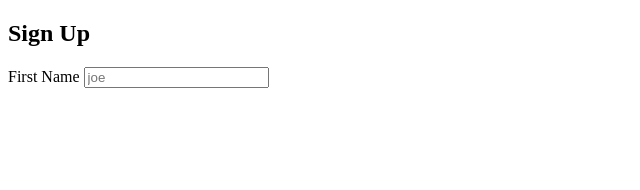
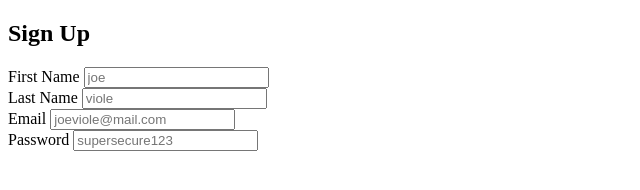
Before and after one commit to Bilkis2023/Objects-store, a plain HTML site: page index.html in a window 1280 px wide. Shown: the whole page, without its empty margins (0-640 px from the left). Drawn offline with Linux system fonts and the light colour scheme.

Commit message:
add more code to code base

```diff
--- a/index.html
+++ b/index.html
@@ -11,11 +11,27 @@
     <div class="clearfix">
         <div class="card">
             <h2>Sign Up</h2>
-<div class="input-group" >
-    <lebel for="first-name" >First Name</lebel>
-    <input type="text" name="first-name" id="first-name" placeholder="joe" />
+            <form method="POST">
+                <div class="input-group">
+                    <label for="first-name">First Name</label>
+                    <input type="text" name="first-name" id="first-name" placeholder="joe" />
+                </div>
 
-</div>
+                <div class="input-group">
+                    <label for="last-name">Last Name</label>
+                    <input type="text" name="last-name" id="last-name" placeholder="viole" />
+                </div>
+
+                <div class="input-group">
+                    <label for="email">Email</label>
+                    <input type="text" name="email" id="email" placeholder="joeviole@mail.com" />
+                </div>
+                <div class="input-group">
+                    <label for="password">Password</label>
+                    <input type="text" name="password" id="password" placeholder="supersecure123" />
+                </div>
+            </form>
+
         </div>
     </div>
 </body>
```
